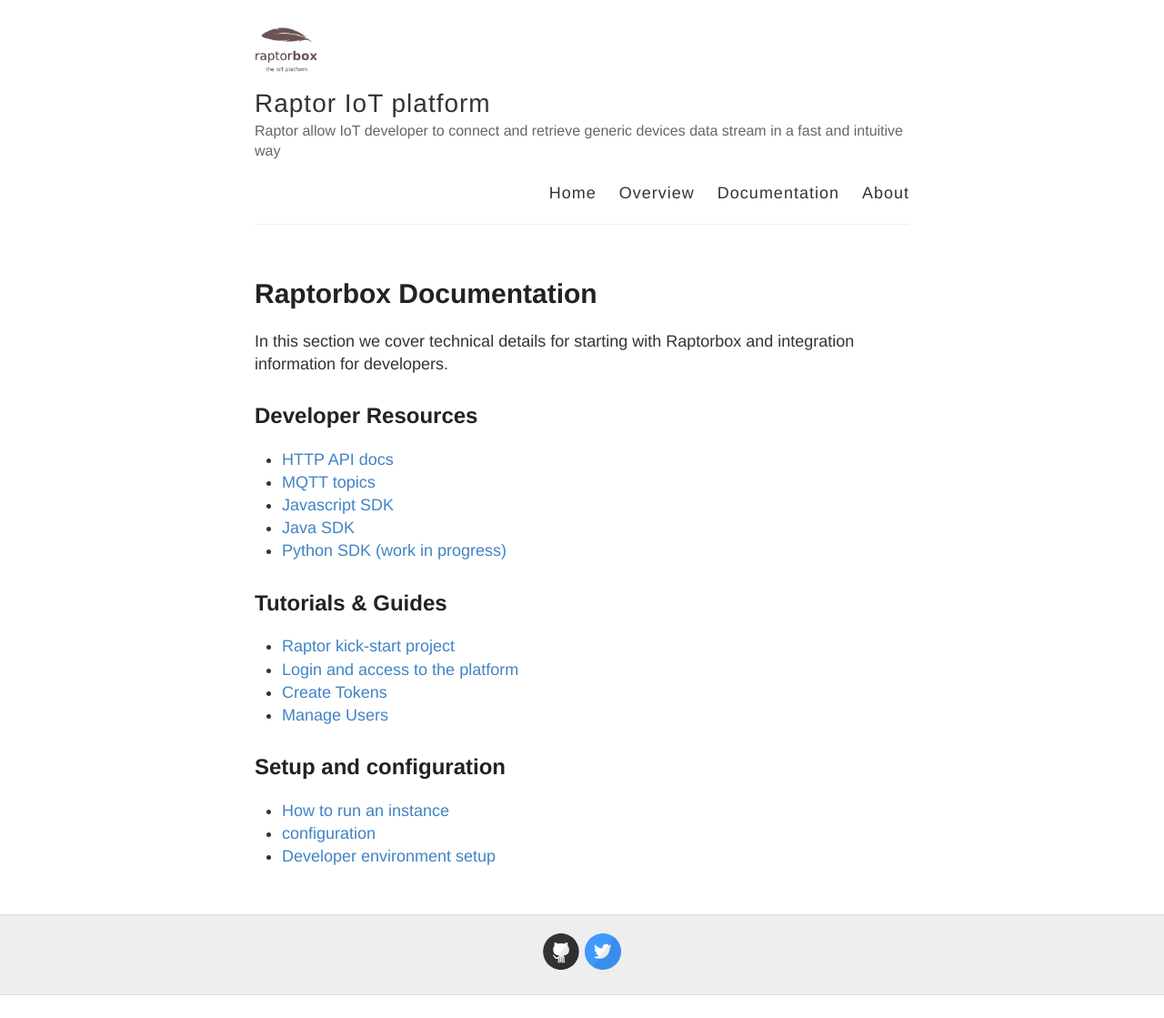
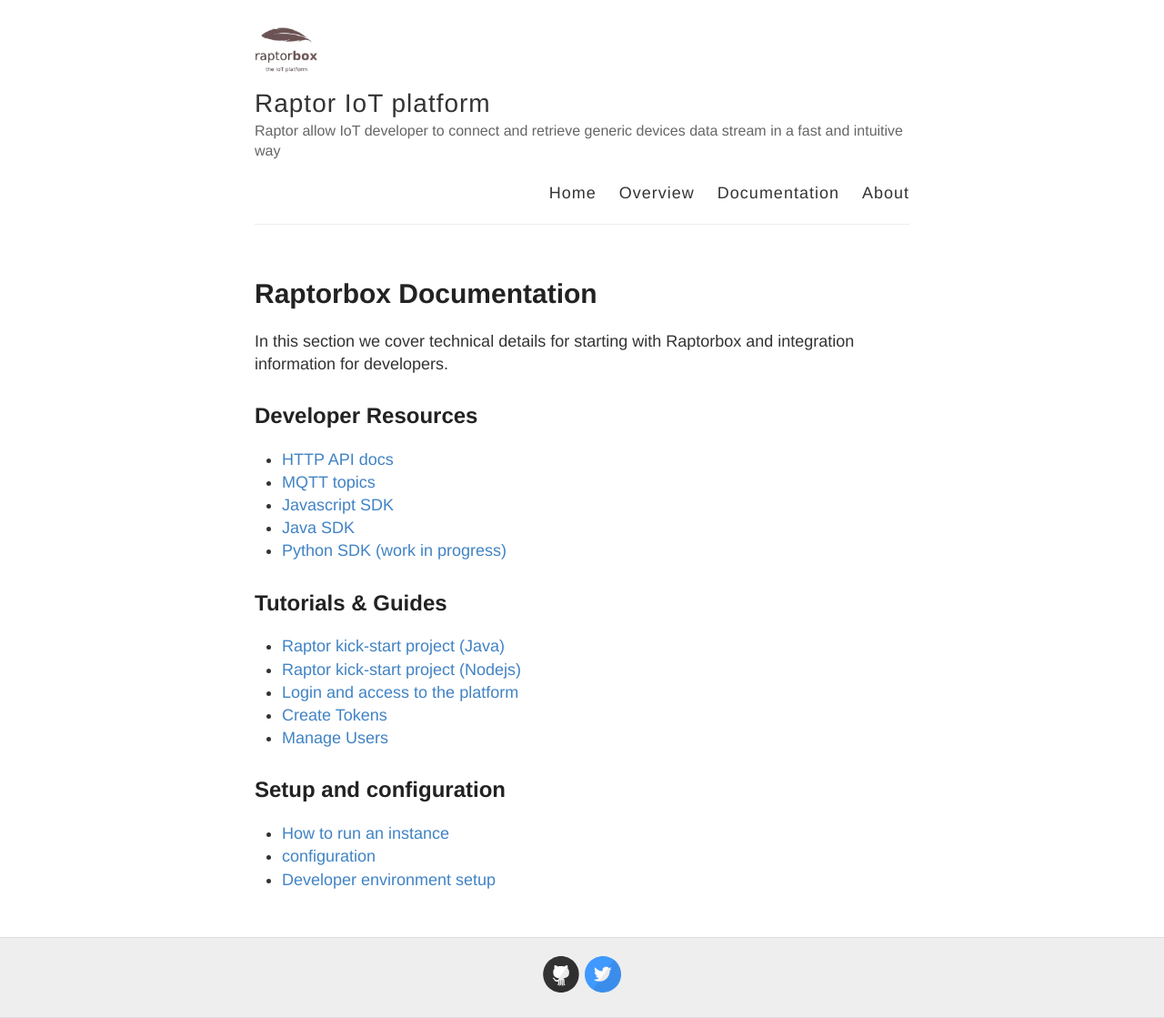
Before and after one commit to raptorbox/raptorbox.github.io, a Jekyll site: the page built from pages/documentation.md, in a window 1280 px wide. Shown: the whole page at 91% size. Built offline with Jekyll 4.4.1, drawn with Linux system fonts in a browser that asks for light colours; before the commit the page ends 1094 px from its top, so only the background shows below that.

Commit message:
Nodejs tutorial link added

```diff
--- a/pages/documentation.md
+++ b/pages/documentation.md
@@ -16,7 +16,8 @@ In this section we cover technical details for starting with Raptorbox and integ
 
 ## Tutorials & Guides
 
--   [Raptor kick-start project](https://github.com/raptorbox/raptor-tutorial)
+-   [Raptor kick-start project (Java)](https://github.com/raptorbox/raptor-tutorial)
+-   [Raptor kick-start project (Nodejs)](https://github.com/raptorbox/raptor-tutorial-js)
 -   [Login and access to the platform](/documentation/tutorials/getting-started)
 -   [Create Tokens](/documentation/tutorials/create-token)
 -   [Manage Users](/documentation/tutorials/manage-users)
```
